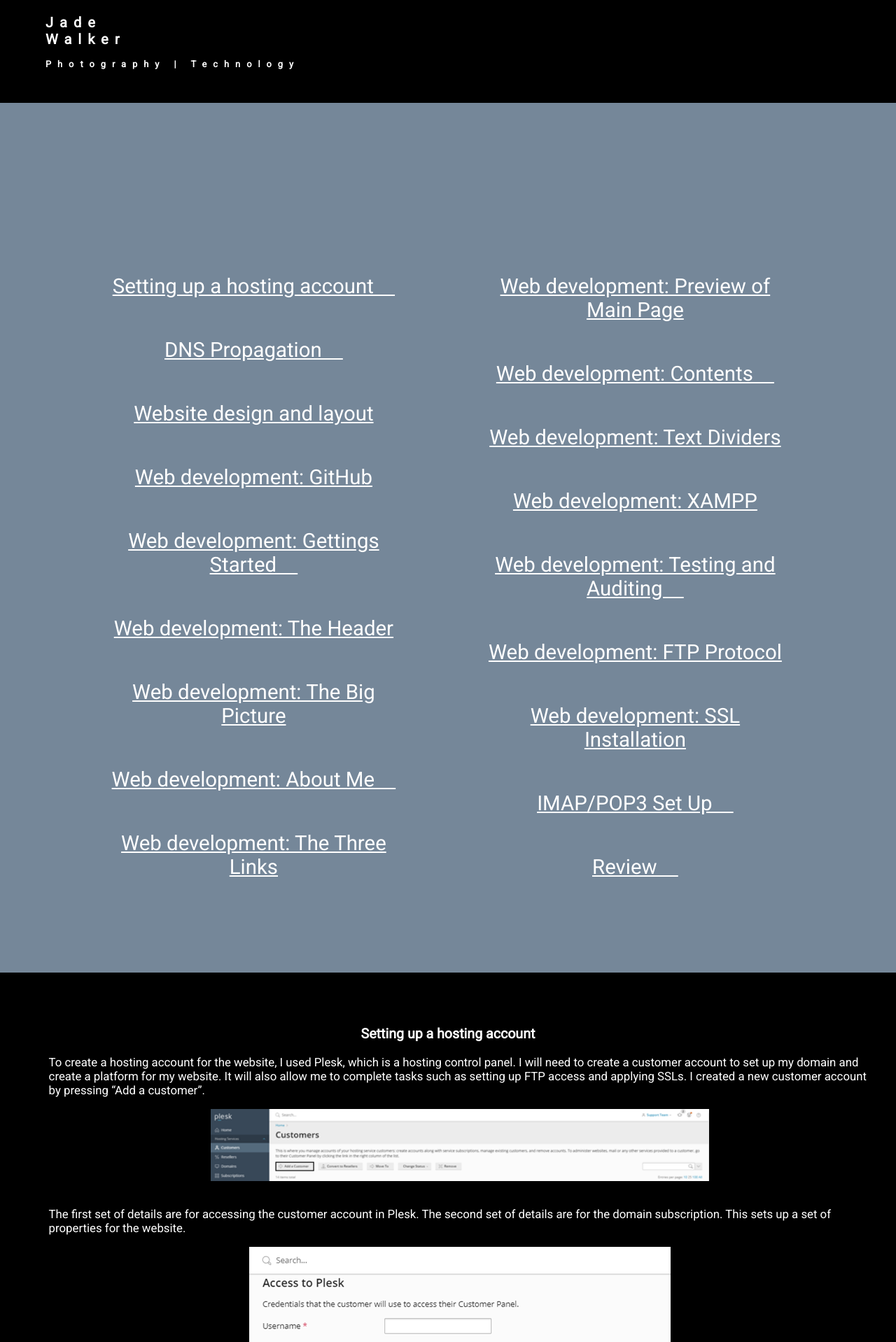
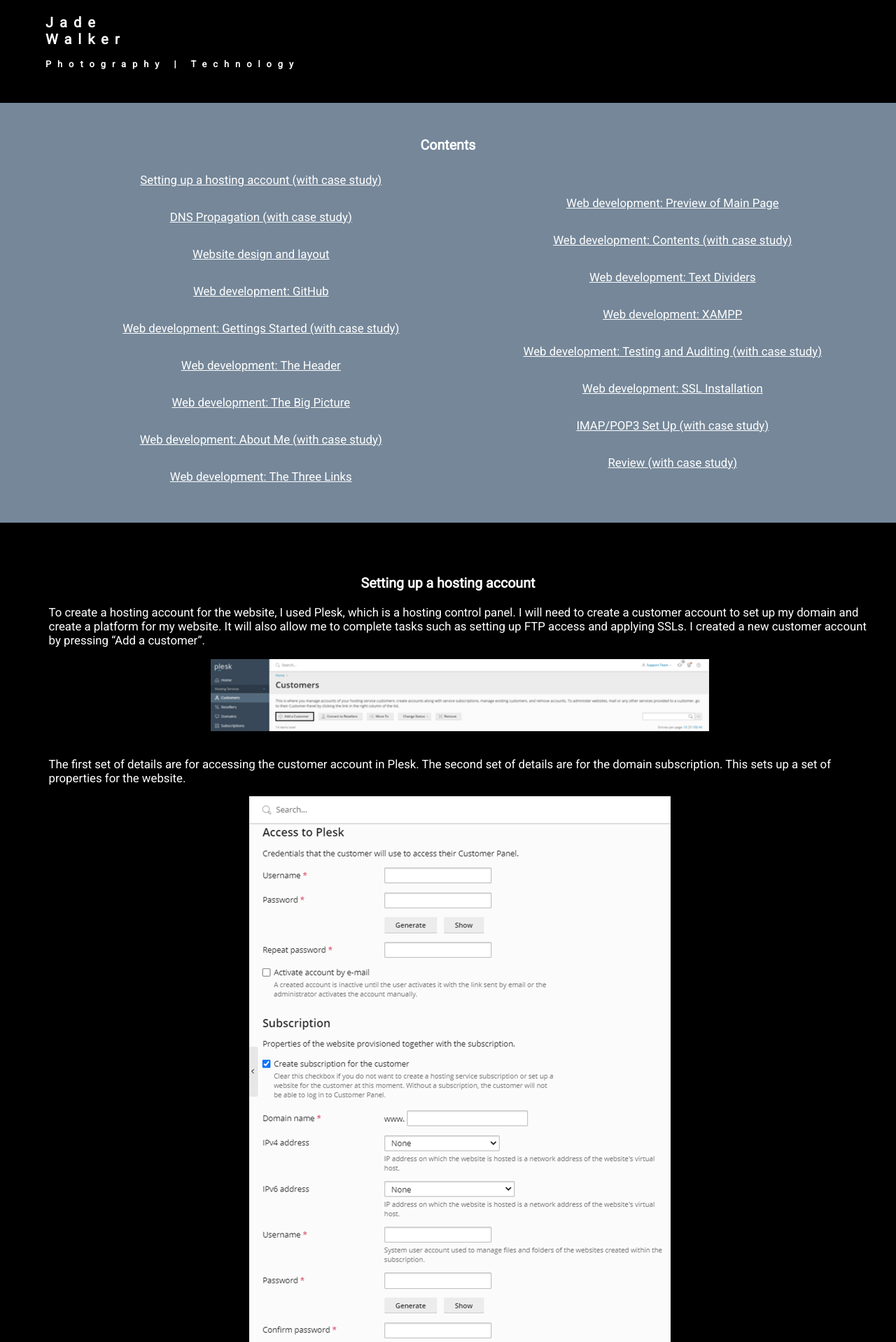
Before and after one commit to leannejwalker/profapp, a PHP site: page /professionalapprenticeships.html in a window 1280 px wide. Shown: the top 1918 px of the page at 70% size. Run offline with PHP 8.4, Linux system fonts and the light colour scheme; some libraries are stand-ins or nearby versions.

Commit message:
Change CSS and cut out FTP segment

```diff
--- a/css/custom.css
+++ b/css/custom.css
@@ -30,22 +30,6 @@ h2{
 	z-index:1;
 
 }
-
-ul {
-	text-align:center;
-	margin-right: 3em;
-	list-style: none;
-	columns: 2;
-	-webkit-columns: 2;
-	-moz-columns: 2;
-	font-family: Roboto;
-	font-size:1.75em;
-	padding: 2em;
-	padding-top: 7em;
-	margin: -1em;
-}
-
-
 #undertext{
 	font-size:0.8em;
 }
@@ -113,10 +97,28 @@ h3{
 	margin: -1em;
 }
 
+
 p, li{
 	font-size:0.6em;
 	margin-left: 2em;
 	font-family: Roboto;
+}
+ul {
+	text-align:center;
+	margin-right: 3em;
+	list-style: none;
+	columns: 2;
+	-webkit-columns: 2;
+	-moz-columns: 2;
+}
+
+#top{
+	font-family: Roboto;
+	font-size:1.75em;
+	background: #758799;
+	padding: 2em;
+	padding-top: 7em;
+	margin: -1em;
 }
 
 .columns{
--- a/professionalapprenticeships.html
+++ b/professionalapprenticeships.html
@@ -35,46 +35,43 @@
     <h1>Jade<br>Walker</h1>
 	<h1 id="undertext">Photography | Technology</h1>
 </div>
-
-<div class="intro2">
+<div class="intro2" id="top">
     <h3>Contents</h3>
   <nav>
     <ul class="columns" data-columns="2">
-      <li><a style="cursor: pointer; text-decoration: underline;" onclick="scrollToElement('setup')">Setting up a hosting account &#xf0c2;</a></li>
+      <li><a style="cursor: pointer; text-decoration: underline;" onclick="scrollToElement('setup')">Setting up a hosting account (with case study)</a></li>
 	  <br>
-      <li><a style="cursor: pointer; text-decoration: underline;" onclick="scrollToElement('dns')">DNS Propagation &#xf0c2;</a></li>
+      <li><a style="cursor: pointer; text-decoration: underline;" onclick="scrollToElement('dns')">DNS Propagation (with case study)</a></li>
 	  <br>
       <li><a style="cursor: pointer; text-decoration: underline;" onclick="scrollToElement('webdes')">Website design and layout</a></li>
 	  <br>
       <li><a style="cursor: pointer; text-decoration: underline;" onclick="scrollToElement('git')">Web development: GitHub </a></li>
 	  <br>
-      <li><a style="cursor: pointer; text-decoration: underline;" onclick="scrollToElement('gs')">Web development: Gettings Started &#xf0c2;</a></li>
+      <li><a style="cursor: pointer; text-decoration: underline;" onclick="scrollToElement('gs')">Web development: Gettings Started (with case study)</a></li>
 	  <br>
       <li><a style="cursor: pointer; text-decoration: underline;" onclick="scrollToElement('head')">Web development: The Header </a></li>
 	  <br>
       <li><a style="cursor: pointer; text-decoration: underline;" onclick="scrollToElement('tbp')">Web development: The Big Picture</a></li>
 	  <br>
-      <li><a style="cursor: pointer; text-decoration: underline;" onclick="scrollToElement('aboutme')">Web development: About Me &#xf0c2;</a></li>
+      <li><a style="cursor: pointer; text-decoration: underline;" onclick="scrollToElement('aboutme')">Web development: About Me (with case study)</a></li>
 	  <br>
       <li><a style="cursor: pointer; text-decoration: underline;" onclick="scrollToElement('ttl')">Web development: The Three Links</a></li>
 	  <br>
 	  <li><a style="cursor: pointer; text-decoration: underline;" onclick="scrollToElement('preview')">Web development: Preview of Main Page</a></li>
 	  <br>
-	  <li><a style="cursor: pointer; text-decoration: underline;" onclick="scrollToElement('contents')">Web development: Contents &#xf0c2;</a></li>
+	  <li><a style="cursor: pointer; text-decoration: underline;" onclick="scrollToElement('contents')">Web development: Contents (with case study)</a></li>
 	  <br>
 	  <li><a style="cursor: pointer; text-decoration: underline;" onclick="scrollToElement('text')">Web development: Text Dividers</a></li>
 	  <br>
 	  <li><a style="cursor: pointer; text-decoration: underline;" onclick="scrollToElement('xampp')">Web development: XAMPP</a></li>
 	  <br>
-      <li><a style="cursor: pointer; text-decoration: underline;" onclick="scrollToElement('testing')">Web development: Testing and Auditing &#xf0c2;</a></li>
-	  <br>
-	  <li><a style="cursor: pointer; text-decoration: underline;" onclick="scrollToElement('ftp')">Web development: FTP Protocol</a></li>
+      <li><a style="cursor: pointer; text-decoration: underline;" onclick="scrollToElement('testing')">Web development: Testing and Auditing (with case study)</a></li>
 	  <br>
 	  <li><a style="cursor: pointer; text-decoration: underline;" onclick="scrollToElement('ssl')">Web development: SSL Installation</a></li>
 	  <br>
-	  <li><a style="cursor: pointer; text-decoration: underline;" onclick="scrollToElement('email')">IMAP/POP3 Set Up &#xf0c2;</a></li>
+	  <li><a style="cursor: pointer; text-decoration: underline;" onclick="scrollToElement('email')">IMAP/POP3 Set Up (with case study)</a></li>
 	  <br>
-	  <li><a style="cursor: pointer; text-decoration: underline;" onclick="scrollToElement('review')">Review &#xf0c2;</a></li>
+	  <li><a style="cursor: pointer; text-decoration: underline;" onclick="scrollToElement('review')">Review (with case study)</a></li>
     </ul>
   </nav>
 </div>
@@ -997,20 +994,6 @@
 		</div>
 	</div>
 
-
-
-	<!--WEB DEVELOPMENT: FTP PROTOCOL-->
-
-	<div class="intro">
-		<h3 class="h3" id=ftp>Web Development: FTP Protocol</h3>
-		<p>
-		Lorem ipsum dolor sit amet, consectetur adipiscing elit. Sed eros ligula, accumsan quis nunc vel, convallis mollis purus. Quisque ultrices sagittis mi in scelerisque. Donec feugiat euismod magna quis ullamcorper. Maecenas ultrices nisl non nisl feugiat, non bibendum ex sodales. Nam est lectus, vehicula ut efficitur vel, convallis a turpis. Integer feugiat, odio sit amet dignissim eleifend, urna ligula condimentum dui, at venenatis turpis mauris euismod lacus. In sed euismod purus, sit amet egestas mi. Suspendisse vel egestas nisl. Integer ultricies at orci eget suscipit. Sed ullamcorper urna eget velit euismod, non dapibus lacus feugiat.
-		Mauris sodales nulla sit amet lacus sagittis, eget posuere sapien elementum. Sed faucibus risus hendrerit, condimentum massa ut, euismod quam. Orci varius natoque penatibus et magnis dis parturient montes, nascetur ridiculus mus. Vestibulum porta dui non elit mattis, et lacinia lorem aliquam. Curabitur eu nulla augue. Cras pellentesque volutpat dui elementum ullamcorper. Morbi id felis lorem. Nam ac vulputate massa. Cras ut accumsan ex, non convallis nulla. Curabitur sagittis elementum elit, non facilisis turpis sodales et.
-		</p>
-	</div>
-
-
-
 <!--WEB DEVELOPMENT: SSL INSTALLATION-->
 
 	<div class="intro2">
```
